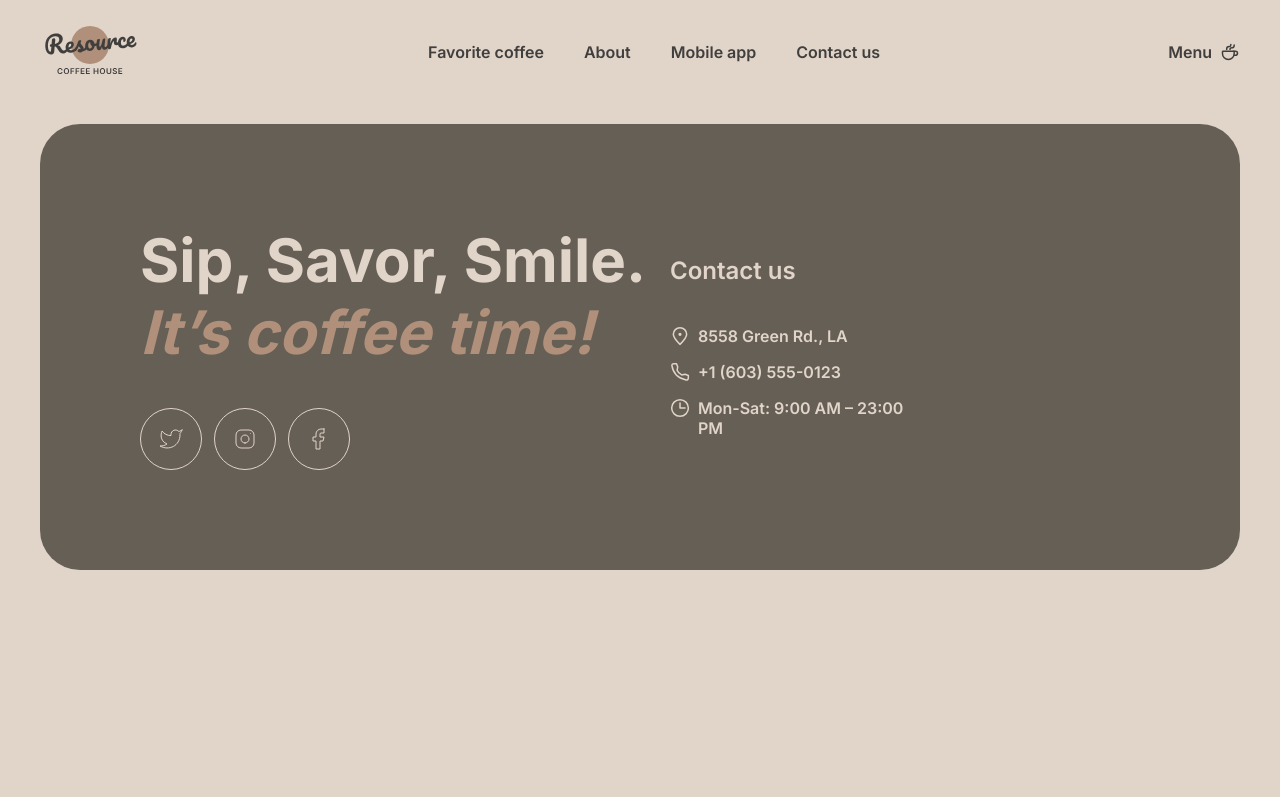
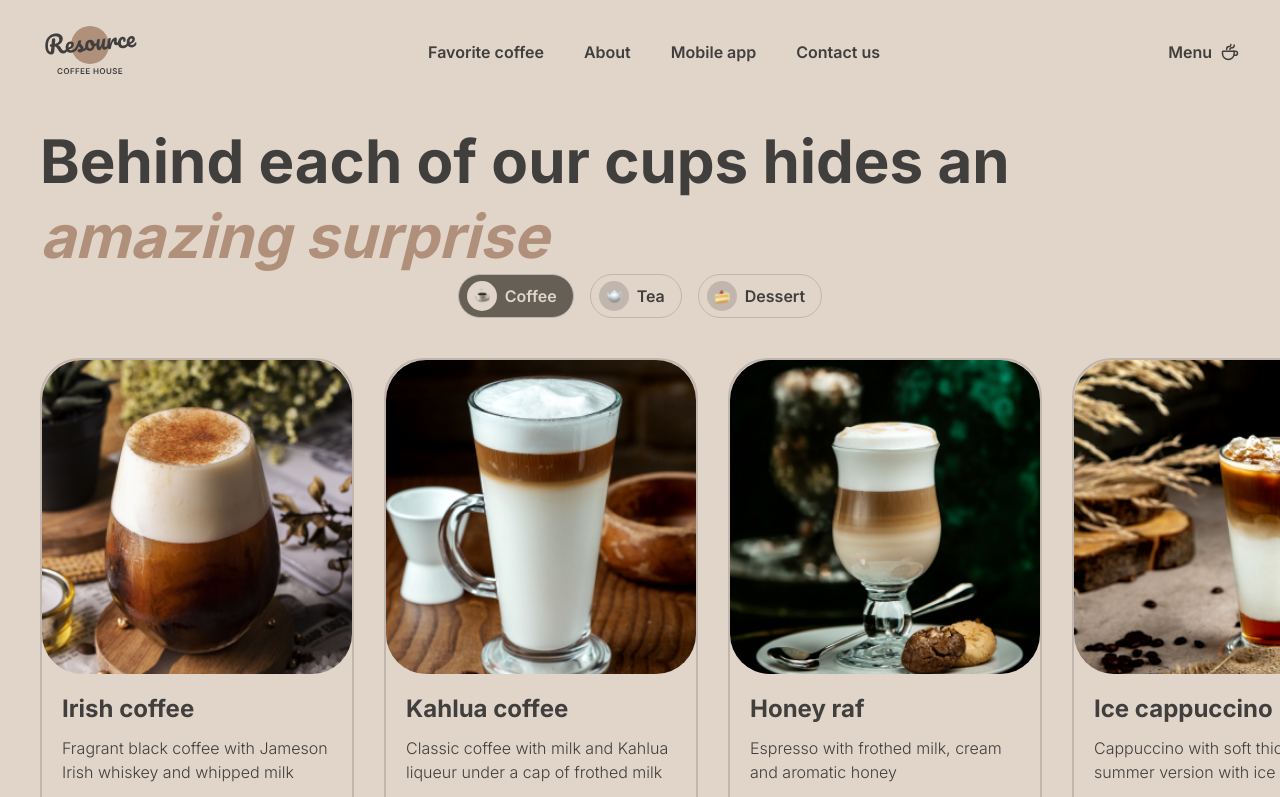
Before and after one commit to bloodyrainday/coffee-shop-react, a React (Create React App) app: page /menu in a window 1280 px wide. Shown: the top 797 px of the page. Built offline with nearby package versions, Linux system fonts and the light colour scheme.

Commit message:
feat: change routes

```diff
--- a/src/App.js
+++ b/src/App.js
@@ -12,8 +12,8 @@ class App extends React.Component {
       <div className='wrapper'>
         <Header />
         <Routes>
-          <Route path="/coffee-shop-react" element={<Home/>}/>
-          <Route path="/coffee-shop-react/menu" element={<Menu/>}/>
+          <Route path="/" element={<Home/>}/>
+          <Route path="/menu" element={<Menu/>}/>
         </Routes>
         <Footer />
       </div>
--- a/src/components/Header.js
+++ b/src/components/Header.js
@@ -37,7 +37,7 @@ function Header() {
             </div>
 
             <div className={`nav-menu ${menuButtonClicked === true ? 'click' : ""}`} onClick={() => onClickMenuButton()}>
-              <a className='nav-menu-inner' href="/coffee-shop-react/menu">
+              <a className='nav-menu-inner' href="/menu">
                 <p className='nav-menu-inner-text'>Menu</p>
                 <Image image={menu}/>
               </a>
--- a/src/pages/Menu.js
+++ b/src/pages/Menu.js
@@ -1,5 +1,5 @@
 import React from 'react';
-import '../css/menu.css'
+import '../css/menu.css';
 
 function Menu() {
   const coffee = [
```
